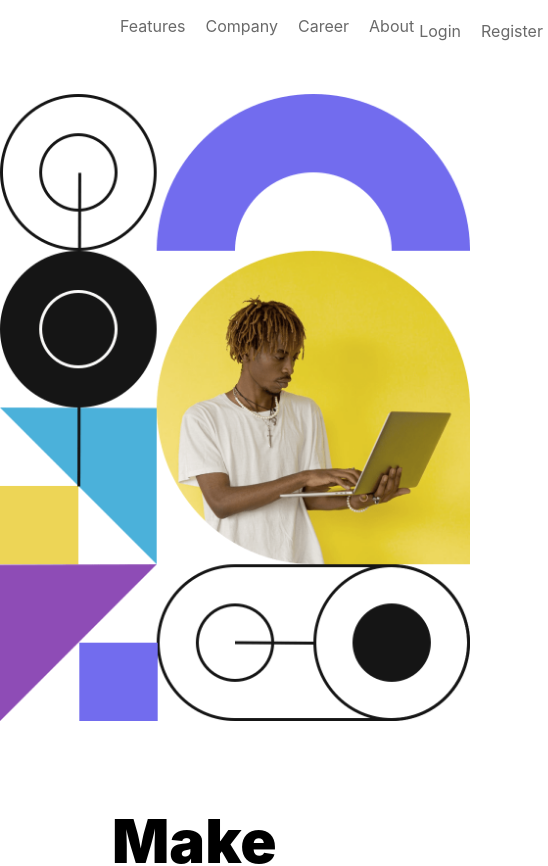
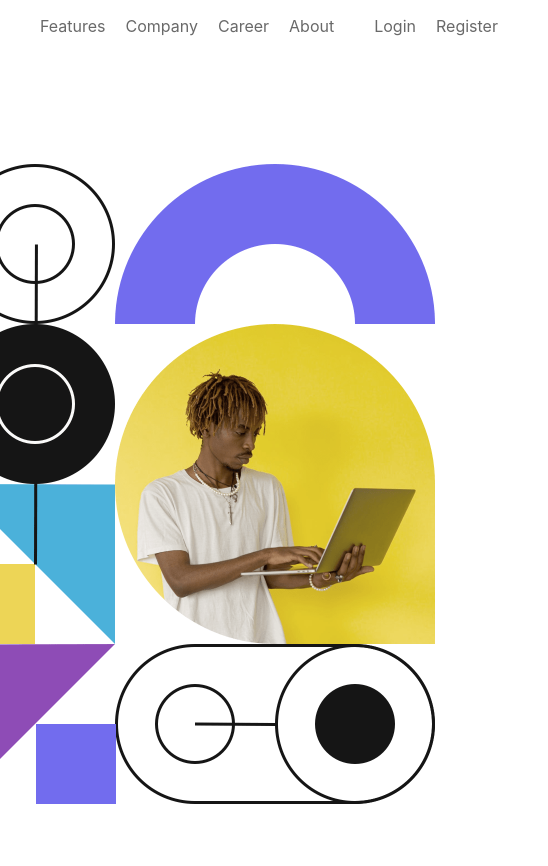
Before and after one commit to ElyesBenKhoud/ForFun-Frontend-Mentor-Intro-SPA, a React (Create React App) app: page / in a window 390 px wide. Shown: the top 866 px of the page, 548 px wide, since content can reach past the window. Built offline with nearby package versions, Linux system fonts and the light colour scheme.

Commit message:
mobile responsive

```diff
--- a/src/App.css
+++ b/src/App.css
@@ -34,10 +34,8 @@
     gap: 20px;
     list-style-type: none;
     color: hsl(0, 0%, 41%);
-    margin-right: 3rem;
-    padding: 5px;
     cursor: pointer;
-    margin-right: 6rem;
+    margin-right: 10rem;
 }
 .right li:hover{
   color: black;
@@ -49,12 +47,12 @@
   display: flex;
   flex-direction: row;
   justify-content: space-around;
-  margin-top: 2rem;
+  margin-top: 7rem;
 }
 
 
 .img-img{
-  width: 470px;
+  width: 35em;
 }
 
 .title{
@@ -110,10 +108,28 @@ margin-top: 5rem;
   line-height: 28px;
 }
 
-@media (max-width :970px) {
+@media (max-width :500px) {
   .Landing-Container{
     display: flex;
     flex-direction: column-reverse;
+    align-items: center;
+    justify-content: center;
 
   }
+  .img-img{
+    width:30em;
+
+  }
+ .hedhed{
+   display: flex;
+   flex-direction: row;
+
+  }
+  .Left-information{
+    margin-left: 0rem;
+  }
+  .left{
+    margin-left: 0rem;
+  }
+
 }
```
